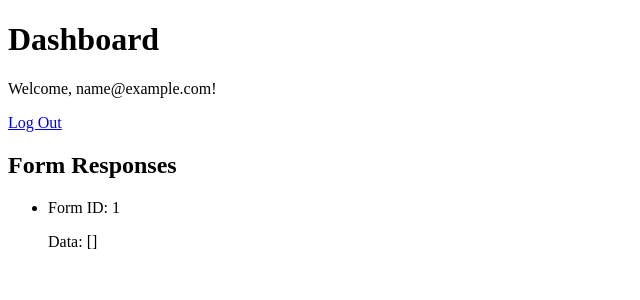
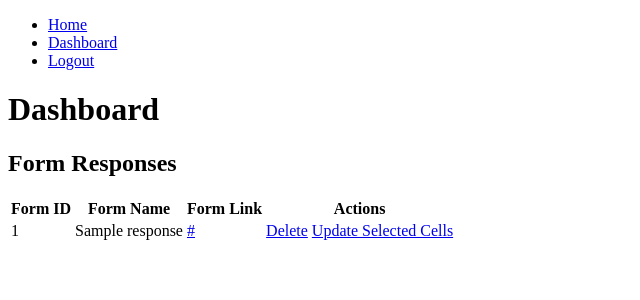
Before and after one commit to bandaralmuraykhi/docx_automate, a Flask app: page /dashboard in a window 1280 px wide. Shown: the top 300 px of the page, without its empty margins (0-640 px from the left). Run offline with Flask 3, Linux system fonts and the light colour scheme; a user stored in the database is signed in; tables that the repository leaves empty hold one stand-in row (values such as "Sample post").

Commit message:
added base.html and home.html and update_form.html

```diff
--- a/app.py
+++ b/app.py
@@ -5,13 +5,14 @@ from flask import Flask, render_template, request, redirect, jsonify, send_file,
 from flask_sqlalchemy import SQLAlchemy
 from flask_login import LoginManager, UserMixin, login_user, logout_user, login_required, current_user
 from flask_wtf import FlaskForm
-from wtforms import StringField, PasswordField, SubmitField
+from wtforms import StringField, PasswordField, SubmitField, SelectMultipleField
 from wtforms.validators import DataRequired, Length, Email, EqualTo
 from docx import Document
 
 app = Flask(__name__)
 app.config['SECRET_KEY'] = 'your-secret-key'
-app.config['SQLALCHEMY_DATABASE_URI'] = 'sqlite:///database.db'
+basedir = os.path.abspath(os.path.dirname(__file__))
+app.config['SQLALCHEMY_DATABASE_URI'] = 'sqlite:///' + os.path.join(basedir, 'instance', 'database.db')
 db = SQLAlchemy(app)
 login_manager = LoginManager(app)
 login_manager.login_view = 'login'
@@ -27,7 +28,10 @@ class User(UserMixin, db.Model):
 class FormResponse(db.Model):
     id = db.Column(db.Integer, primary_key=True)
     form_id = db.Column(db.String(100), nullable=False)
-    data = db.Column(db.JSON, nullable=False)
+    form_name = db.Column(db.String(100), nullable=False)
+    form_link = db.Column(db.String(200), nullable=False)
+    selected_cells = db.Column(db.String(500), nullable=False)
+    unique_filename = db.Column(db.String(100), nullable=False)
     user_id = db.Column(db.Integer, db.ForeignKey('user.id'), nullable=False)
     user = db.relationship('User', backref='form_responses')
 
@@ -46,9 +50,16 @@ class LoginForm(FlaskForm):
     password = PasswordField('Password', validators=[DataRequired()])
     submit = SubmitField('Log In')
 
+class UpdateFormForm(FlaskForm):
+    selected_cells = SelectMultipleField('Selected Cells', coerce=str)
+    submit = SubmitField('Update')
+
 @app.route('/')
 def index():
-    return render_template('index.html')
+    if current_user.is_authenticated:
+        return render_template('index.html')
+    else:
+        return render_template('home.html')
 
 @app.route('/signup', methods=['GET', 'POST'])
 def signup():
@@ -62,7 +73,7 @@ def signup():
         db.session.add(new_user)
         db.session.commit()
         login_user(new_user)
-        return redirect(url_for('dashboard'))
+        return redirect(url_for('index'))
     return render_template('signup.html', form=form)
 
 @app.route('/login', methods=['GET', 'POST'])
@@ -72,7 +83,7 @@ def login():
         user = User.query.filter_by(email=form.email.data).first()
         if user and user.password == form.password.data:
             login_user(user)
-            return redirect(url_for('dashboard'))
+            return redirect(url_for('index'))
         else:
             flash('Invalid email or password. Please try again.')
     return render_template('login.html', form=form)
@@ -94,12 +105,13 @@ def allowed_file(filename):
     return '.' in filename and filename.rsplit('.', 1)[1].lower() in allowed_extensions
 
 @app.route('/upload', methods=['POST'])
+@login_required
 def upload_file():
     if 'file' not in request.files:
-        return redirect('/')
+        return redirect(url_for('index'))
     file = request.files['file']
     if file.filename == '':
-        return redirect('/')
+        return redirect(url_for('index'))
     if file and allowed_file(file.filename):
         if file.content_length > 10 * 1024 * 1024:  # Limit file size to 10MB
             abort(413)  # Request Entity Too Large
@@ -120,53 +132,104 @@ def upload_file():
                 if row_data:
                     table_data.append(row_data)
         return jsonify({'table_data': table_data, 'unique_filename': unique_filename})
-    return redirect('/')
+    return redirect(url_for('index'))
 
 @app.route('/create_form', methods=['POST'])
+@login_required
 def create_form():
     selected_cells = request.json.get('selected_cells', [])
     unique_filename = request.json.get('unique_filename', '')
     form_id = str(uuid.uuid4())
     form_url = url_for('fill_form', form_id=form_id, _external=True)
-    return jsonify({'form_url': form_url, 'selected_cells': selected_cells, 'unique_filename': unique_filename})
+    form_name = f"Form {form_id}"
+    form_response = FormResponse(form_id=form_id, form_name=form_name, form_link=form_url,
+                                 selected_cells=','.join(selected_cells), unique_filename=unique_filename,
+                                 user_id=current_user.id)
+    db.session.add(form_response)
+    db.session.commit()
+    return jsonify({'form_url': form_url, 'selected_cells': selected_cells, 'unique_filename': unique_filename,
+                    'form_id': form_id, 'form_name': form_name})
 
 @app.route('/fill_form/<form_id>', methods=['GET', 'POST'])
 def fill_form(form_id):
     if request.method == 'POST':
         form_data = request.form
-        unique_filename = form_data.get('unique_filename')
-        file_path = os.path.join(UPLOAD_FOLDER, unique_filename)
-        document = Document(file_path)
-        for cell_text, value in form_data.items():
-            if cell_text != 'unique_filename':
-                for table in document.tables:
-                    for row in table.rows:
-                        for cell in row.cells:
-                            if cell.text.strip() == cell_text:
-                                # Preserve the original formatting and style of the cell
-                                cell_paragraph = cell.paragraphs[0]
-                                original_text = cell_paragraph.text
-                                run = cell_paragraph.add_run(value)
-                                run.font.name = cell_paragraph.runs[0].font.name
-                                run.font.size = cell_paragraph.runs[0].font.size
-                                run.bold = cell_paragraph.runs[0].bold
-                                run.italic = cell_paragraph.runs[0].italic
-                                run.underline = cell_paragraph.runs[0].underline
+        form_response = FormResponse.query.filter_by(form_id=form_id).first()
+        if form_response:
+            file_path = os.path.join(UPLOAD_FOLDER, form_response.unique_filename)
+            document = Document(file_path)
+            for cell_text, value in form_data.items():
+                if cell_text != 'unique_filename':
+                    for table in document.tables:
+                        for row in table.rows:
+                            for cell in row.cells:
+                                if cell.text.strip() == cell_text:
+                                    # Preserve the original formatting and style of the cell
+                                    cell_paragraph = cell.paragraphs[0]
+                                    original_text = cell_paragraph.text
+                                    run = cell_paragraph.add_run(f': {value}')
+                                    run.font.name = cell_paragraph.runs[0].font.name
+                                    run.font.size = cell_paragraph.runs[0].font.size
+                                    run.bold = cell_paragraph.runs[0].bold
+                                    run.italic = cell_paragraph.runs[0].italic
+                                    run.underline = cell_paragraph.runs[0].underline
 
-        # Save the form response
-        form_response = FormResponse(form_id=form_id, data=form_data, user_id=current_user.id)
-        db.session.add(form_response)
+            temp_file = tempfile.NamedTemporaryFile(delete=False, suffix='.docx')
+            document.save(temp_file.name)
+            temp_file.close()
+
+            return send_file(temp_file.name, as_attachment=True)
+        else:
+            abort(404)
+    else:
+        form_response = FormResponse.query.filter_by(form_id=form_id).first()
+        if form_response:
+            selected_cells = form_response.selected_cells.split(',')
+            unique_filename = form_response.unique_filename
+            return render_template('fill_form.html', form_id=form_id, selected_cells=selected_cells, unique_filename=unique_filename)
+        else:
+            abort(404)
+
+@app.route('/delete_form/<form_id>', methods=['GET'])
+@login_required
+def delete_form(form_id):
+    form_response = FormResponse.query.filter_by(form_id=form_id, user_id=current_user.id).first()
+    if form_response:
+        db.session.delete(form_response)
         db.session.commit()
+        flash('Form deleted successfully.', 'success')
+    else:
+        flash('Form not found.', 'error')
+    return redirect(url_for('dashboard'))
 
-        temp_file = tempfile.NamedTemporaryFile(delete=False, suffix='.docx')
-        document.save(temp_file.name)
-        temp_file.close()
+@app.route('/update_form/<form_id>', methods=['GET', 'POST'])
+@login_required
+def update_form(form_id):
+    form_response = FormResponse.query.filter_by(form_id=form_id, user_id=current_user.id).first()
+    if form_response:
+        form = UpdateFormForm()
+        if request.method == 'POST':
+            selected_cells = form.selected_cells.data
+            form_response.selected_cells = ','.join(selected_cells)
+            db.session.commit()
+            flash('Form updated successfully.', 'success')
+            return redirect(url_for('dashboard'))
+        else:
+            form.selected_cells.choices = [(cell, cell) for cell in form_response.selected_cells.split(',')]
+            return render_template('update_form.html', form=form)
+    else:
+        flash('Form not found.', 'error')
+        return redirect(url_for('dashboard'))
 
-        return send_file(temp_file.name, as_attachment=True)
-    else:
-        selected_cells = request.args.get('selected_cells', '').split(',')
-        unique_filename = request.args.get('unique_filename', '')
-        return render_template('fill_form.html', form_id=form_id, selected_cells=selected_cells, unique_filename=unique_filename)
+# Initialize Database
+def init_db():
+    db_file_path = os.path.join(basedir, 'instance', 'database.db')
+    if not os.path.exists(db_file_path):
+        with app.app_context():
+            db.create_all()
+
+init_db()
+
 
 if __name__ == '__main__':
     app.run(debug=True, port=5001)
--- a/requirements.txt
+++ b/requirements.txt
@@ -1,10 +1,13 @@
 blinker==1.7.0
 click==8.1.7
+dnspython==2.6.1
+email_validator==2.1.1
 Flask==3.0.2
 Flask-Login==0.6.3
 Flask-SQLAlchemy==3.1.1
 Flask-WTF==1.2.1
 greenlet==3.0.3
+idna==3.6
 itsdangerous==2.1.2
 Jinja2==3.1.3
 lxml==5.1.1
--- /dev/null
+++ b/templates/base.html
@@ -0,0 +1,23 @@
+<!DOCTYPE html>
+<html>
+<head>
+    <title>{% block title %}{% endblock %}</title>
+</head>
+<body>
+    <nav>
+        <ul>
+            <li><a href="{{ url_for('index') }}">Home</a></li>
+            {% if current_user.is_authenticated %}
+                <li><a href="{{ url_for('dashboard') }}">Dashboard</a></li>
+                <li><a href="{{ url_for('logout') }}">Logout</a></li>
+            {% else %}
+                <li><a href="{{ url_for('login') }}">Login</a></li>
+                <li><a href="{{ url_for('signup') }}">Sign Up</a></li>
+            {% endif %}
+        </ul>
+    </nav>
+
+    {% block content %}
+    {% endblock %}
+</body>
+</html>
--- a/templates/dashboard.html
+++ b/templates/dashboard.html
@@ -1,25 +1,35 @@
-<!DOCTYPE html>
-<html>
-<head>
-    <title>Dashboard</title>
-</head>
-<body>
+{% extends 'base.html' %}
+
+{% block title %}Dashboard{% endblock %}
+
+{% block content %}
     <h1>Dashboard</h1>
-    <p>Welcome, {{ current_user.email }}!</p>
-    <a href="{{ url_for('logout') }}">Log Out</a>
-
     <h2>Form Responses</h2>
     {% if form_responses %}
-        <ul>
-            {% for response in form_responses %}
-                <li>
-                    <p>Form ID: {{ response.form_id }}</p>
-                    <p>Data: {{ response.data }}</p>
-                </li>
-            {% endfor %}
-        </ul>
+        <table>
+            <thead>
+                <tr>
+                    <th>Form ID</th>
+                    <th>Form Name</th>
+                    <th>Form Link</th>
+                    <th>Actions</th>
+                </tr>
+            </thead>
+            <tbody>
+                {% for response in form_responses %}
+                    <tr>
+                        <td>{{ response.form_id }}</td>
+                        <td>{{ response.form_name }}</td>
+                        <td><a href="{{ response.form_link }}" target="_blank">{{ response.form_link }}</a></td>
+                        <td>
+                            <a href="{{ url_for('delete_form', form_id=response.form_id) }}">Delete</a>
+                            <a href="{{ url_for('update_form', form_id=response.form_id) }}">Update Selected Cells</a>
+                        </td>
+                    </tr>
+                {% endfor %}
+            </tbody>
+        </table>
     {% else %}
         <p>No form responses found.</p>
     {% endif %}
-</body>
-</html>
+{% endblock %}
```
Also changed, not shown: templates/fill_form.html (+6 -8 lines), templates/home.html (added, +8 -0 lines), templates/index.html (+15 -21 lines), templates/login.html (+6 -8 lines), templates/signup.html (+6 -8 lines), templates/update_form.html (added, +17 -0 lines), README.md.
